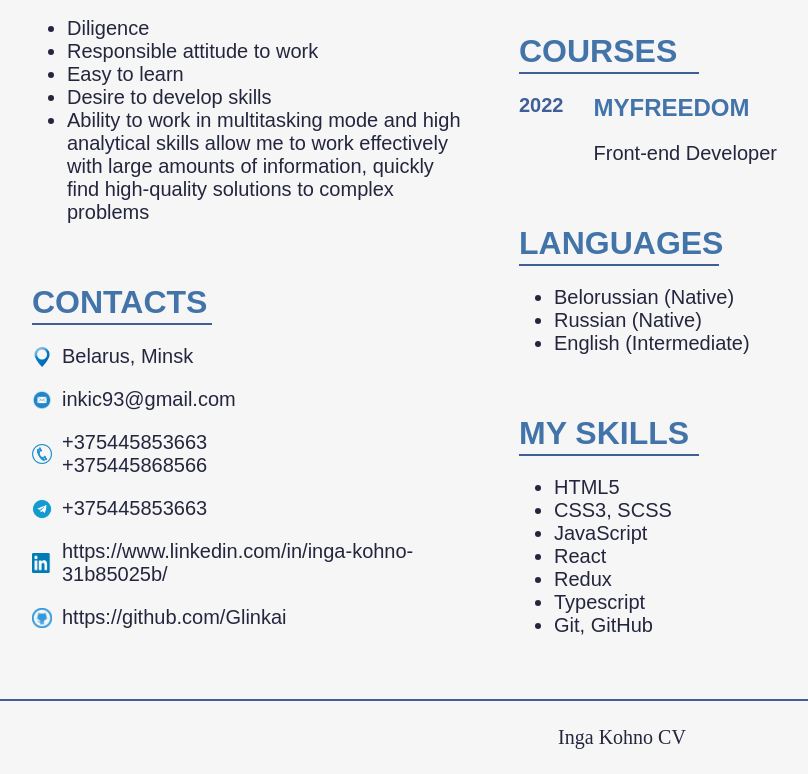
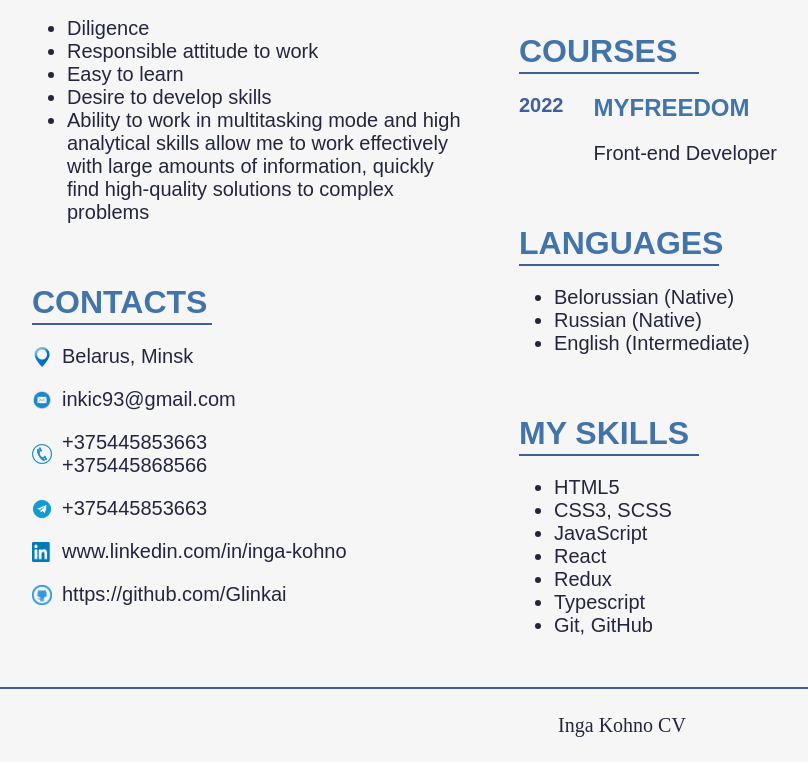
Before and after one commit to Glinkai/CV-Junior-Front-end-Developer-Inga-Kohno, a plain HTML site: page index.html in a window 1280 px wide. Shown: the part 1281-2055 px from the top of the page, without its empty margins (18-826 px from the left). Drawn offline with Linux system fonts and the light colour scheme.

Commit message:
Update index.html

```diff
--- a/index.html
+++ b/index.html
@@ -107,7 +107,7 @@
                   <li>
                     <div class="block_contacts_box">
                       <img class="block_logo" src="./images/linkedin.png" alt="logo_linkedin">
-                      <a class="block_left_text" href="https://www.linkedin.com/in/inga-kohno-31b85025b/" target="_blank">https://www.linkedin.com/in/inga-kohno-31b85025b/</a>
+                      <a class="block_left_text" href="www.linkedin.com/in/inga-kohno" target="_blank">www.linkedin.com/in/inga-kohno</a>
                     </div>
                   </li>
                   <li>
```
